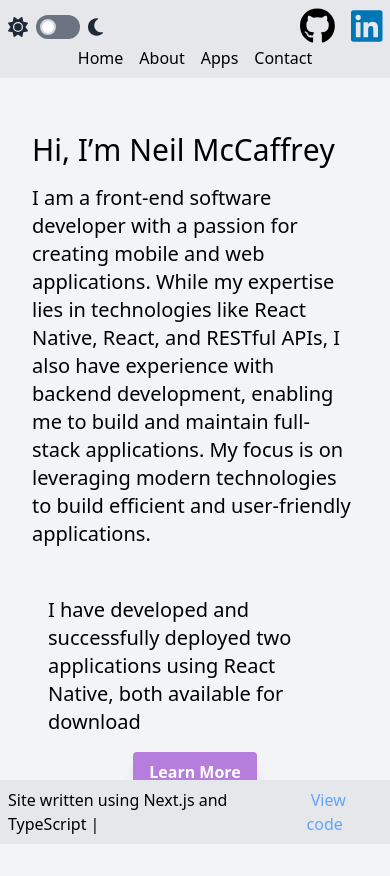
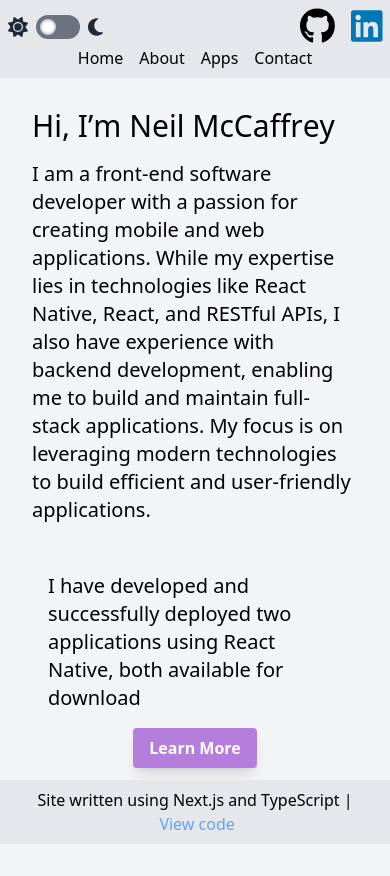
Before and after one commit to neilmccaffrey/Personal-site, a Next.js app: page / in a window 390 px wide. Built offline with nearby package versions, Linux system fonts and the light colour scheme.

Commit message:
automated workflow, adjusted padding to main page and made footer a column on small screens

```diff
--- a/app/page.tsx
+++ b/app/page.tsx
@@ -25,7 +25,7 @@ export default function Page() {
         My focus is on leveraging modern technologies to build efficient and
         user-friendly applications.
       </p>
-      <section className="container mx-auto p-4 flex flex-col items-center">
+      <section className="container mx-auto p-4 flex flex-col items-center pb-16">
         <p className="mt-8 text-xl  dark:text-white">
           I have developed and successfully deployed two applications using
           React Native, both available for download
--- a/components/Footer.tsx
+++ b/components/Footer.tsx
@@ -2,7 +2,7 @@ import React from 'react';
 
 const Footer: React.FC = () => {
   return (
-    <footer className="w-full fixed bottom-0 bg-gray-200 dark:bg-gray-800 p-2 mt-auto flex justify-center items-center">
+    <footer className="w-full fixed bottom-0 bg-gray-200 dark:bg-gray-800 p-2 mt-auto flex flex-col sm:flex-row justify-center items-center">
       <span className="dark:text-customDarkText">
         Site written using Next.js and TypeScript |{' '}
       </span>
```
